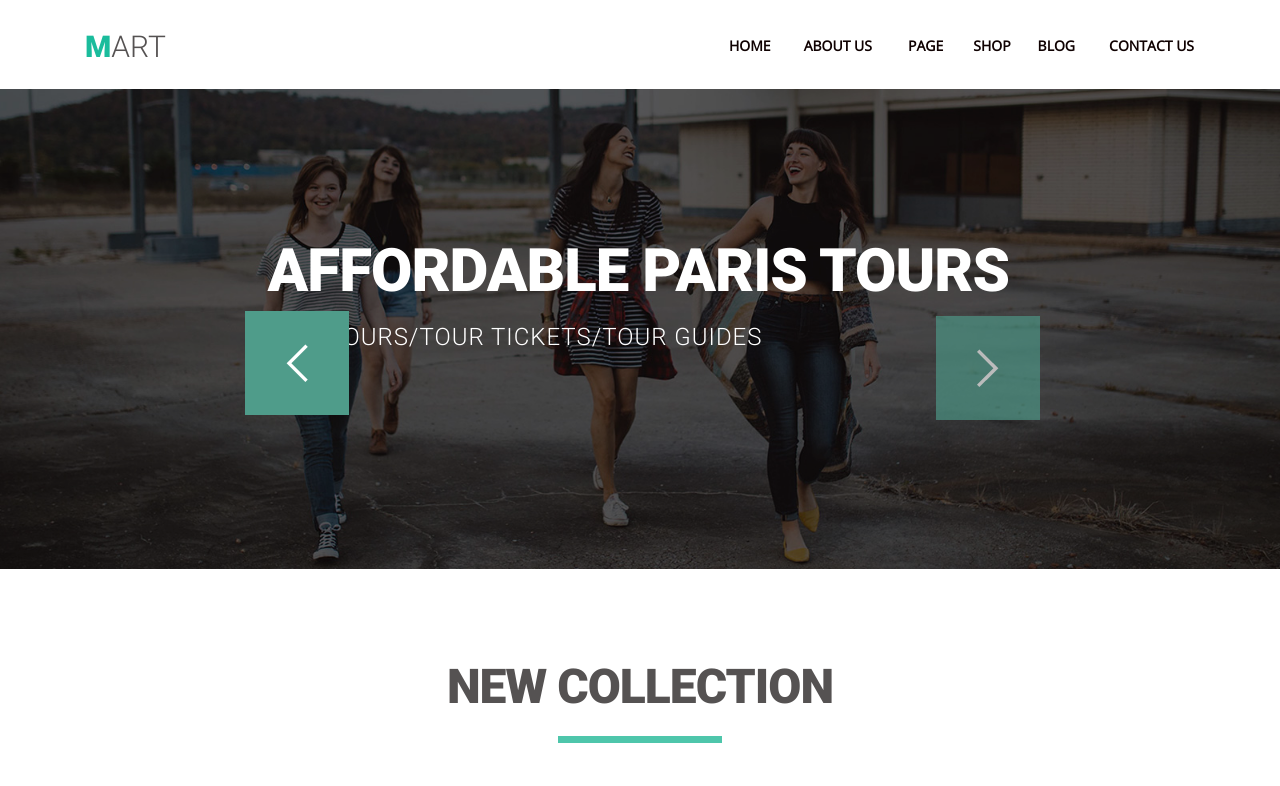
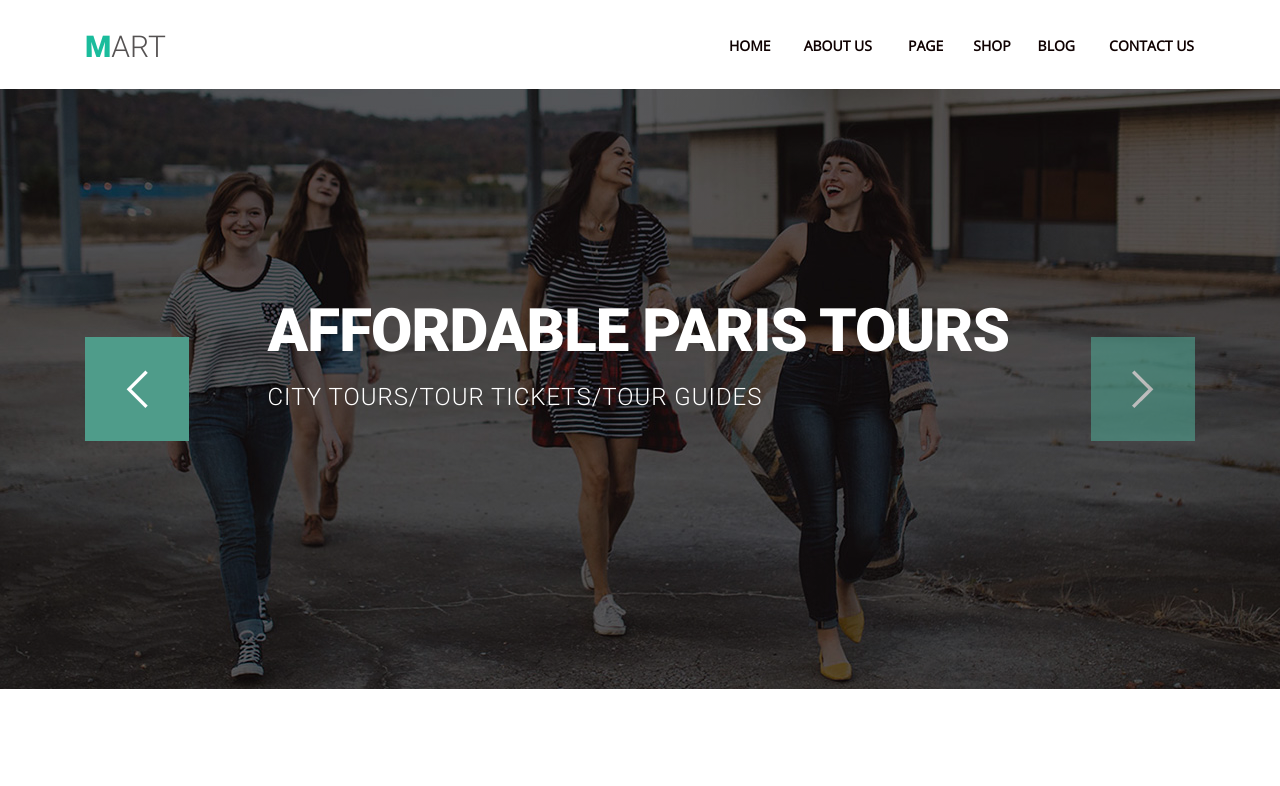
Before and after one commit to Marik713/goit-fe-course, a plain HTML site: page module-05/index.html in a window 1280 px wide. Shown: the top 786 px of the page. Drawn offline with nearby package versions, Linux system fonts and the light colour scheme.

Commit message:
fourth attempt

```diff
--- a/module-05/css/style.css
+++ b/module-05/css/style.css
@@ -61,11 +61,6 @@ img {
 
 .container {
     width: 1110px;
-    margin: 0 auto;
-}
-
-.wrapper {
-    width: 1600px;
     margin: 0 auto;
 }
 
@@ -148,48 +143,59 @@ img {
 }
 
 .slider {
+    width: 100%;
     padding: 0;
     margin-bottom: 102px;
+    background-color: #323232;
 }
 
-.slider-item {
+.slider .slider-item-first {
     position: relative;
-    background-color: #323232;
-    width: 1717px;
-    height: 600px;
+    background-image: linear-gradient( to top, rgba(0, 0, 2, 0.222), rgba(0, 0, 2, 0.222)), url(../img/slider/slide1.jpg);
+    background-size: cover;
+    background-position: center;
+    background-repeat: no-repeat;
+    min-height: 600px;
 }
 
-.slider .slider-item::after {
-    content: "";
-    display: block;
-    background: #000002;
-    opacity: 0.25;
-    width: 100%;
-    height: 100%;
-    position: absolute;
-    margin: auto;
-    top: 0;
-    bottom: 0;
-    left: 0;
-    right: 0;
+.slider .slider-item-second {
+    position: relative;
+    background-image: linear-gradient( to top, rgba(0, 0, 2, 0.222), rgba(0, 0, 2, 0.222)), url(../img/slider/slide2.jpg);
+    background-size: cover;
+    background-position: center;
+    background-repeat: no-repeat;
+    min-height: 600px;
 }
 
-.slider img {
-    display: block;
-    max-width: 100%;
+.slider .slider-item-third {
+    position: relative;
+    background-image: linear-gradient( to top, rgba(0, 0, 2, 0.222), rgba(0, 0, 2, 0.222)), url(../img/slider/slide3.jpg);
+    background-size: cover;
+    background-position: center;
+    background-repeat: no-repeat;
+    min-height: 600px;
 }
 
-.description {
+.slider .slider-item-fourth {
+    position: relative;
+    background-image: linear-gradient( to top, rgba(0, 0, 2, 0.222), rgba(0, 0, 2, 0.222)), url(../img/slider/slide4.jpg);
+    background-size: cover;
+    background-position: center;
+    background-repeat: no-repeat;
+    min-height: 600px;
+}
+
+.slider .description {
     position: absolute;
-    z-index: 2;
     text-align: left;
     margin: auto;
     top: 0;
-    bottom: 95px;
+    bottom: 94px;
     left: 0;
     right: 0;
     width: 745px;
     height: 150px;
+    z-index: 1;
 }
 
 .guide {
@@ -218,10 +224,13 @@ img {
     position: absolute;
     top: 0;
     bottom: 0;
+    margin: auto;
     padding: 52px 52px;
-    z-index: 5;
+    z-index: 2;
     font-size: 0;
+    text-align: center;
     border: none;
+    cursor: pointer;
 }
 
 .slider .slick-prev,
@@ -232,16 +241,16 @@ img {
 }
 
 .slider .slick-next {
-    margin: 227px auto 0;
-    right: 240px;
+    margin-right: -555px;
+    right: 50%;
     background: url("../img/slider/next.png") no-repeat;
     background-position: center;
     background-color: #4f9c8a;
 }
 
 .slider .slick-prev {
-    margin: 222px auto 0;
-    left: 245px;
+    margin-left: -555px;
+    left: 50%;
     background: url("../img/slider/pre.png") no-repeat;
     background-position: center;
     background-color: #4f9c8a;
--- a/module-05/index.html
+++ b/module-05/index.html
@@ -40,22 +40,19 @@
         </nav>
     </header>
     <section class="slider">
-        <div class="slider-item">
-            <img src="img/slider/slide1.jpg" alt="" width="1600" height="600" />
+        <div class="slider-item-first">
             <div class="description">
                 <p class="guide">Affordable Paris tours</p>
                 <p class="proposition">City tours/Tour tickets/Tour guides</p>
             </div>
         </div>
-        <div class="slider-item">
-            <img src="img/slider/slide2.jpg" alt="" width="1600" height="600" />
+        <div class="slider-item-second">
             <div class="description">
                 <p class="guide">Welcome to Paris</p>
                 <p class="proposition">City of love and romance</p>
             </div>
         </div>
-        <div class="slider-item">
-            <img src="img/slider/slide3.jpg" alt="" width="1600" height="600" />
+        <div class="slider-item-third">
             <div class="description">
                 <p class="guide">
                     Instagrammable Paris
@@ -63,8 +60,7 @@
                 <p class="proposition">Photo/Video/Memory</p>
             </div>
         </div>
-        <div class="slider-item">
-            <img src="img/slider/slide4.jpg" alt="" width="1600" height="600" />
+        <div class="slider-item-fourth">
             <div class="description">
                 <p class="guide">
                     Clubs in Paris
@@ -197,7 +193,6 @@
             infinite: true,
             slidesToShow: 1,
             slidesToScroll: 1,
-            arrows: true,
         });
     </script>
 </body>
```
